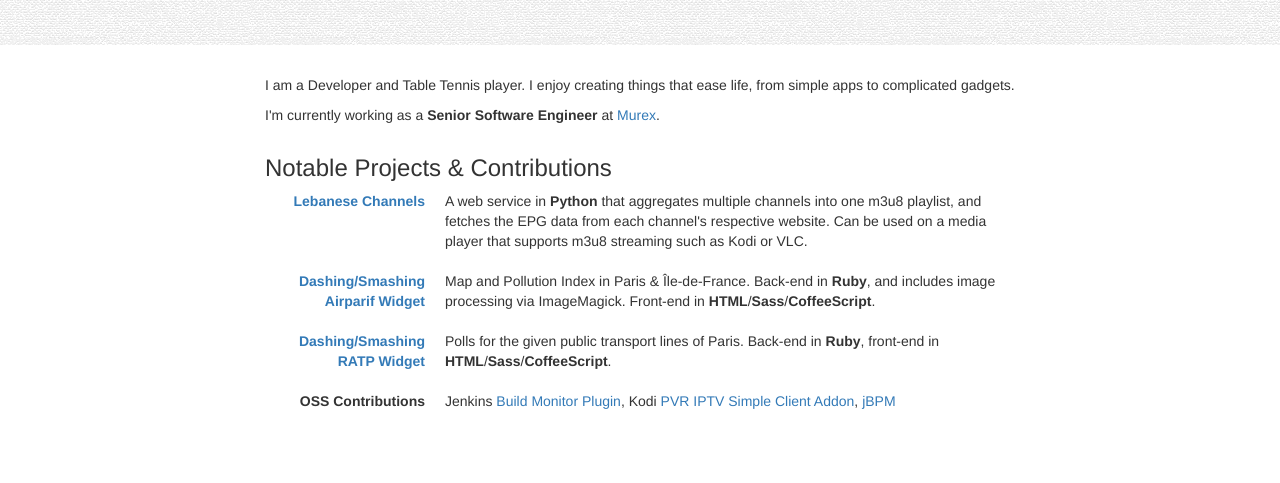
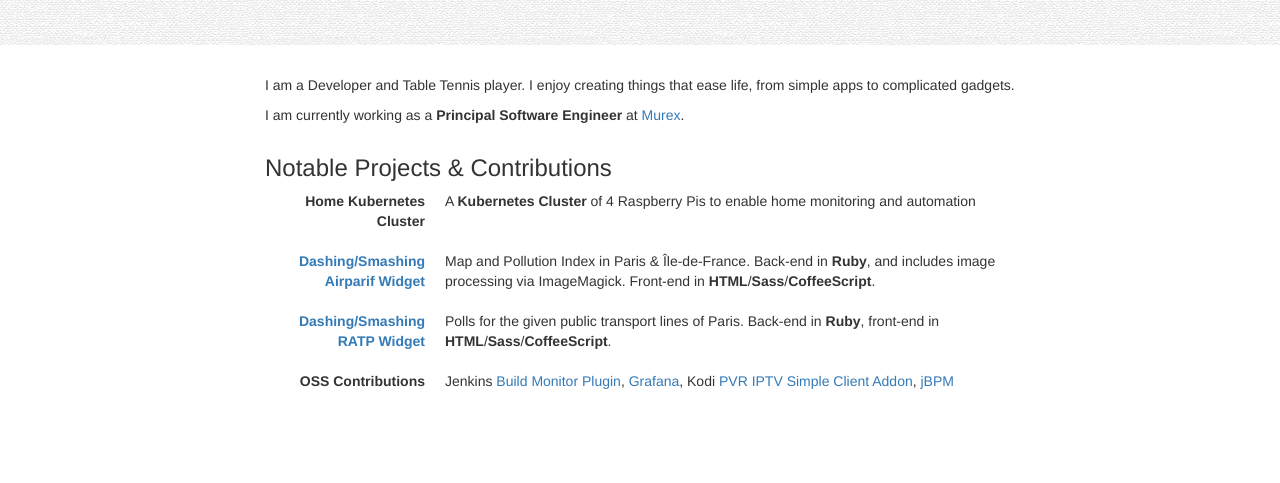
Before and after one commit to ChadiEM/website, a plain HTML site: page website/index.html in a window 1280 px wide. Shown: the part 262-745 px from the top of the page. Drawn offline with nearby package versions, Linux system fonts and the light colour scheme.

Commit message:
Fixed html bug, removed old project.

```diff
--- a/website/index.html
+++ b/website/index.html
@@ -44,7 +44,7 @@
 			<div class="row">
 				<div class="col-md-8 col-md-offset-2">
 					<p>I am a Developer and Table Tennis player. I enjoy creating things that ease life, from simple apps to complicated gadgets.</p>
-                    <p>I'm currently working as a <b>Senior Software Engineer</b> at <a href="https://www.murex.com">Murex</a>.</p>
+                    <p>I am currently working as a <b>Principal Software Engineer</b> at <a href="https://www.murex.com">Murex</a>.</p>
 				</div>
             </div>
 
@@ -52,8 +52,8 @@
 				<div class="col-md-8 col-md-offset-2">
 					<h3>Notable Projects & Contributions</h3>
 					<dl class="dl-horizontal">
-                        <dt><a href="https://github.com/ChadiEM/Lebanese-Channels">Lebanese Channels</a></dt>
-                        <dd>A web service in <b>Python</b> that aggregates multiple channels into one m3u8 playlist, and fetches the EPG data from each channel's respective website. Can be used on a media player that supports m3u8 streaming such as Kodi or VLC.</dd>
+                        <dt>Home Kubernetes Cluster</dt>
+                        <dd>A <b>Kubernetes Cluster</b> of 4 Raspberry Pis to enable home monitoring and automation</dd>
 
                         <dt><a href="https://gist.github.com/ChadiEM/688c9a1a135fcebbbb3332e9cd8e8c82">Dashing/Smashing Airparif Widget</a></dt>
                         <dd>Map and Pollution Index in Paris & Île-de-France. Back-end in <b>Ruby</b>, and includes image processing via ImageMagick. Front-end in <b>HTML</b>/<b>Sass</b>/<b>CoffeeScript</b>.</dd>
@@ -61,9 +61,10 @@
                         <dt><a href="https://gist.github.com/ChadiEM/bc4014fa61f08b31f3d42a5e78c49d9b">Dashing/Smashing RATP Widget</a></dt>
                         <dd>Polls for the given public transport lines of Paris. Back-end in <b>Ruby</b>, front-end in <b>HTML</b>/<b>Sass</b>/<b>CoffeeScript</b>.</dd>
 
-                        <dt>OSS Contributions<dt>
+                        <dt>OSS Contributions</dt>
                         <dd>
                             Jenkins <a href="https://github.com/jan-molak/jenkins-build-monitor-plugin">Build Monitor Plugin</a>,
+							<a href="https://github.com/grafana/grafana">Grafana</a>,
                             Kodi <a href="https://github.com/kodi-pvr/pvr.iptvsimple">PVR IPTV Simple Client Addon</a>,
                             <a href="https://github.com/kiegroup/jbpm">jBPM</a>
                         </dd>
```
